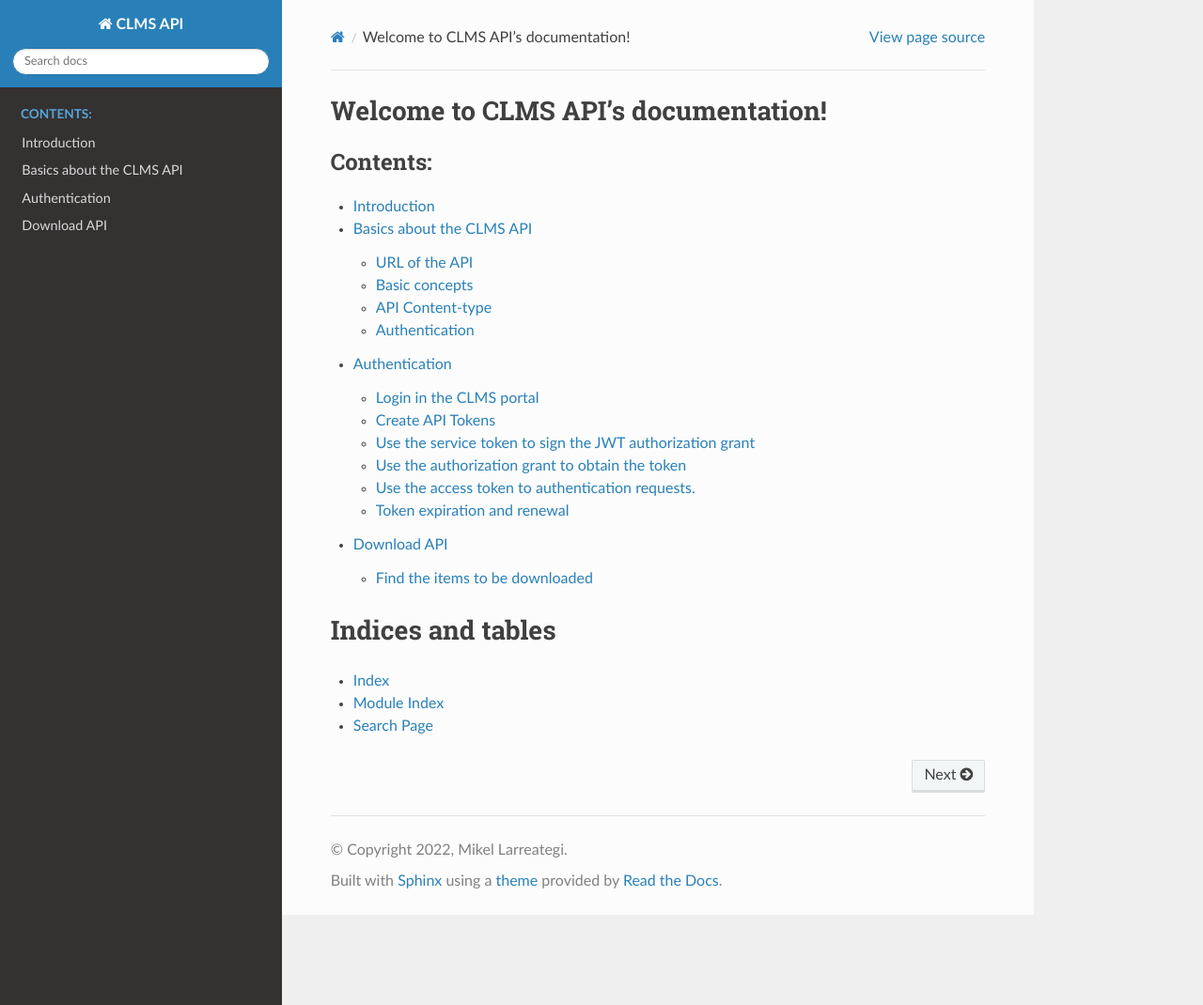
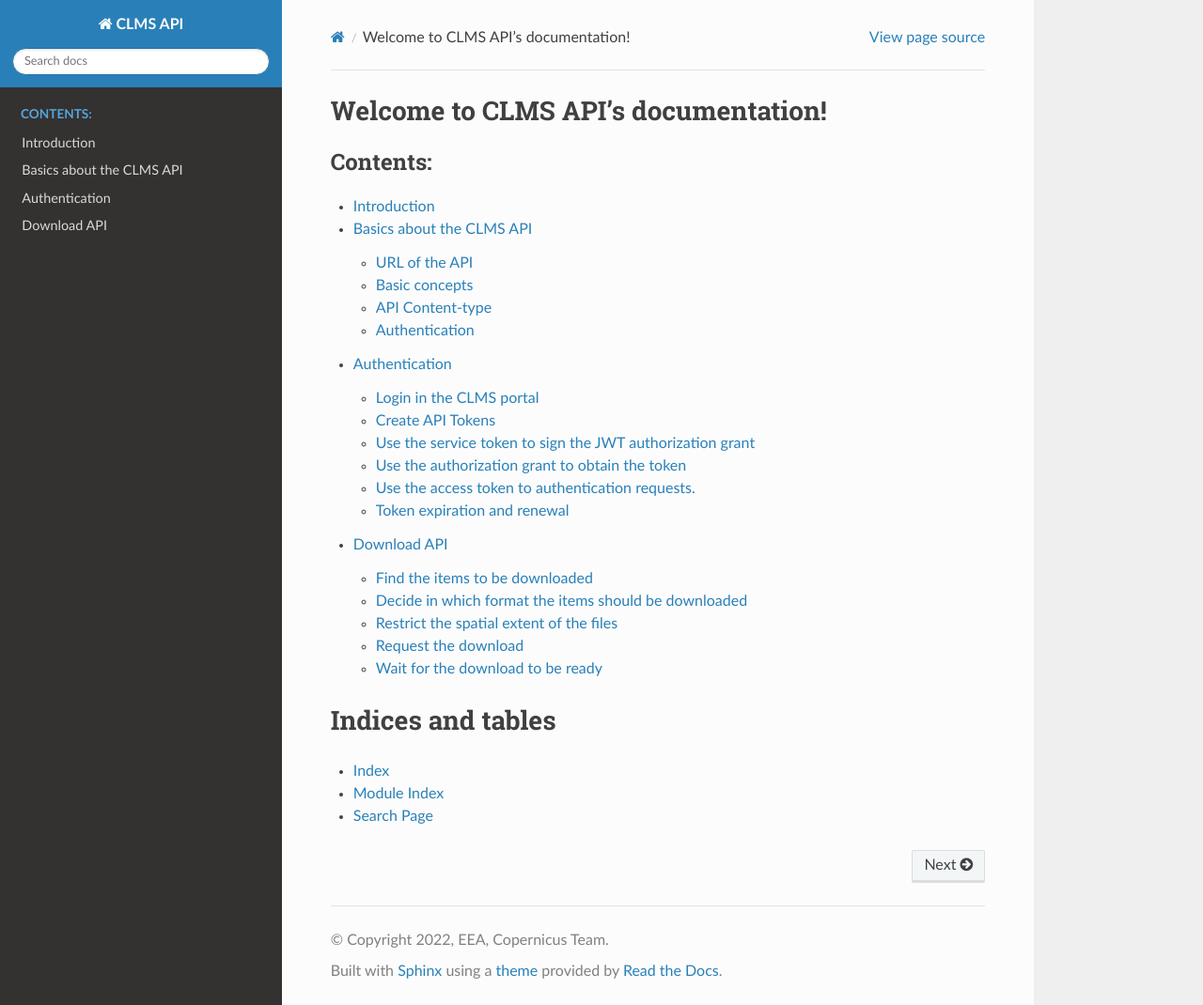
Before and after one commit to eea/clms-api-docs, a Sphinx documentation site: the page built from source/index.rst, in a window 1280 px wide and 1070 px high. Shown: the whole window at 94% size. Built offline with Sphinx 7.4.7 and the Read the Docs theme 2.0.0, drawn with Linux system fonts in a browser that asks for light colours; some of the changed lines change nothing that is shown.

Commit message:
download section

````diff
--- a/source/conf.py
+++ b/source/conf.py
@@ -18,8 +18,8 @@
 # -- Project information -----------------------------------------------------
 
 project = 'CLMS API'
-copyright = '2022, Mikel Larreategi'
-author = 'Mikel Larreategi'
+copyright = '2022, EEA, Copernicus Team'
+author = 'Bilbomática & CodeSyntax Consortium'
 
 # The full version, including alpha/beta/rc tags
 release = '1.0'
--- a/source/download.md
+++ b/source/download.md
@@ -19,3 +19,134 @@ In the following sections we will explain all of them.
 ## Find the items to be downloaded
 
 As explained in the introduction, the CLMS portal API is based on Plone, so the user needs to use the `@search` endpoint to look for the items he wants to download.
+
+A simple search off all datasets available in the portal would be as follows:
+
+```{http:example} curl wget python-requests
+    :request: ./http-examples/download-search-datasets.req
+
+```
+
+The important bits here are in the parameters passed to the `@search` endpoint where we are requesting to include the `UID` and the `dataset_full_format` of each DataSet. If we don't request the `UID` we will only obtain the `@id` of each datasets which corresponds to its URL, and then we would have to do an additional request to that URL to get the `UID` of the DataSet.
+
+And the results will be similar to the following:
+
+```{literalinclude} ./http-examples/download-search-datasets.resp
+   :language: http
+```
+
+When we find the DataSet that we want to download we will have to take note of its `UID` (in order to know what to download) and its `dataset_full_format` (in order to know which format conversions can we request).
+
+## Decide in which format the items should be downloaded
+
+The CLMS API provides an endpoint where we can check which coversions are available for the available formats. To get the list of available conversions we need to do the following request:
+
+```{http:example} curl wget python-requests
+    :request: ./http-examples/download-available-conversions.req
+
+```
+
+The response will be a JSON object where each of the format has a `true/false` value indicating if the conversion is available or not.
+
+```{literalinclude} ./http-examples/download-available-conversions.resp
+   :language: http
+```
+
+In the same way the output projection of the downloaded file can be selected. This selection is open on all available projections. To get the list of the available ones, one needs to do the followint request:
+
+```{http:example} curl wget python-requests
+    :request: ./http-examples/download-available-projections.req
+
+```
+
+The response will be the list of available projections:
+
+```{literalinclude} ./http-examples/download-available-projections.resp
+   :language: http
+```
+
+## Restrict the spatial extent of the files
+
+### Restriction by NUTS
+
+NUTS is the *Nomenclature of Territorial Units for Statistics* which is a standard used to define the boundaries of the countries and sub-country divisions in the European Union.
+
+If you want to crop the DataSet to a given NUTS region, you need to know that the CLMS Portal allows the use of NUTS 0, NUTS 1, NUTS 2 and NUTS 3 codes, which you need to pass when requesting the download.
+
+### Restriction by bounding box
+
+In addition to the NUTS way, you can also restrict the download to a given bounding box. This is done by passing an array of 4 values in the signaling the 4 points that parameter. The values are ** UNKNOWN**.
+
+## Request the download
+
+When the user has all the data he needs to download the DataSet, he can request the download by doing the following request. This is an example using a NUTS code:
+
+```{http:example} curl wget python-requests
+    :request: ./http-examples/download-request-download-nuts.req
+
+```
+
+The response will include the task id assigned to the download process:
+
+```{literalinclude} ./http-examples/download-request-download-nuts.resp
+   :language: http
+```
+
+Similarly a bounding-box based download request can be made as follows:
+
+```{http:example} curl wget python-requests
+    :request: ./http-examples/download-request-download-bbox.req
+
+```
+
+The response will include the task id assigned to the download process:
+
+```{literalinclude} ./http-examples/download-request-download-bbox.resp
+   :language: http
+```
+
+## Wait for the download to be ready
+
+As said, the download tool will inform the user by email when the download is ready. But the user can always request the status of all of his requests using the `@datarequest_search` endpoint as follows:
+
+Request all in progress downloads:
+
+```{http:example} curl wget python-requests
+    :request: ./http-examples/download-request-download-in-progress.req
+
+```
+
+The response contains a JSON object where each of the keys represent a download task. It also includes the UIDs of the datasets that are being prepared, the download metadata (NUTS, Bounding Box, etc.), and also the date and time of the request.
+
+```{literalinclude} ./http-examples/download-request-download-in-progress.resp
+   :language: http
+```
+
+Similarly a user can request all the finished downloads:
+
+```{http:example} curl wget python-requests
+    :request: ./http-examples/download-request-download-finished.req
+
+```
+
+The response contains a JSON object where each of the keys represent a download task. Like in the previous case, it also includes the UIDs of the datasets that are being prepared, the download metadata (NUTS, Bounding Box, etc.), and also the date and time of the request.
+
+But in this case, it will include 2 additional parameters: the date and time of the finalization of the download process and the URL where the download will be available for the next *10 days*.
+
+```{literalinclude} ./http-examples/download-request-download-finished.resp
+   :language: http
+```
+
+Similarly, instead of using the search, the user can request the status of a specific download by using the `@datarequest_status_get` endpoint as follows:
+
+
+```{http:example} curl wget python-requests
+    :request: ./http-examples/download-request-download-status.req
+
+```
+
+The result will be similar to the previous ones but will contain only the information of the requested dataset.
+
+```{literalinclude} ./http-examples/download-request-download-status.resp
+   :language: http
+```
````
Also changed, not shown: 16 other files.
